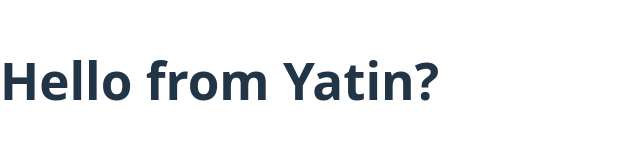
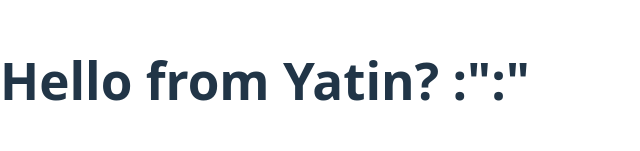
Before and after one commit to YatinDora81/CD_Test, a React (Vite) app in the folder client/: page / in a window 1280 px wide. Shown: the part 243-394 px from the top of the page, without its empty margins (0-640 px from the left). Built offline with nearby package versions, Linux system fonts and the light colour scheme.

Commit message:
changed frontend

```diff
--- a/client/src/App.jsx
+++ b/client/src/App.jsx
@@ -52,7 +52,7 @@ function App() {
 
   return (
     <div>
-      <h1>Hello from Yatin? </h1>
+      <h1>Hello from Yatin? :":"</h1>
       <h1>API REQUEST IS {apiClick}</h1>
       <button style={{ marginTop: "20px" }} onClick={setCookieHandler}>
         {" "}
```
